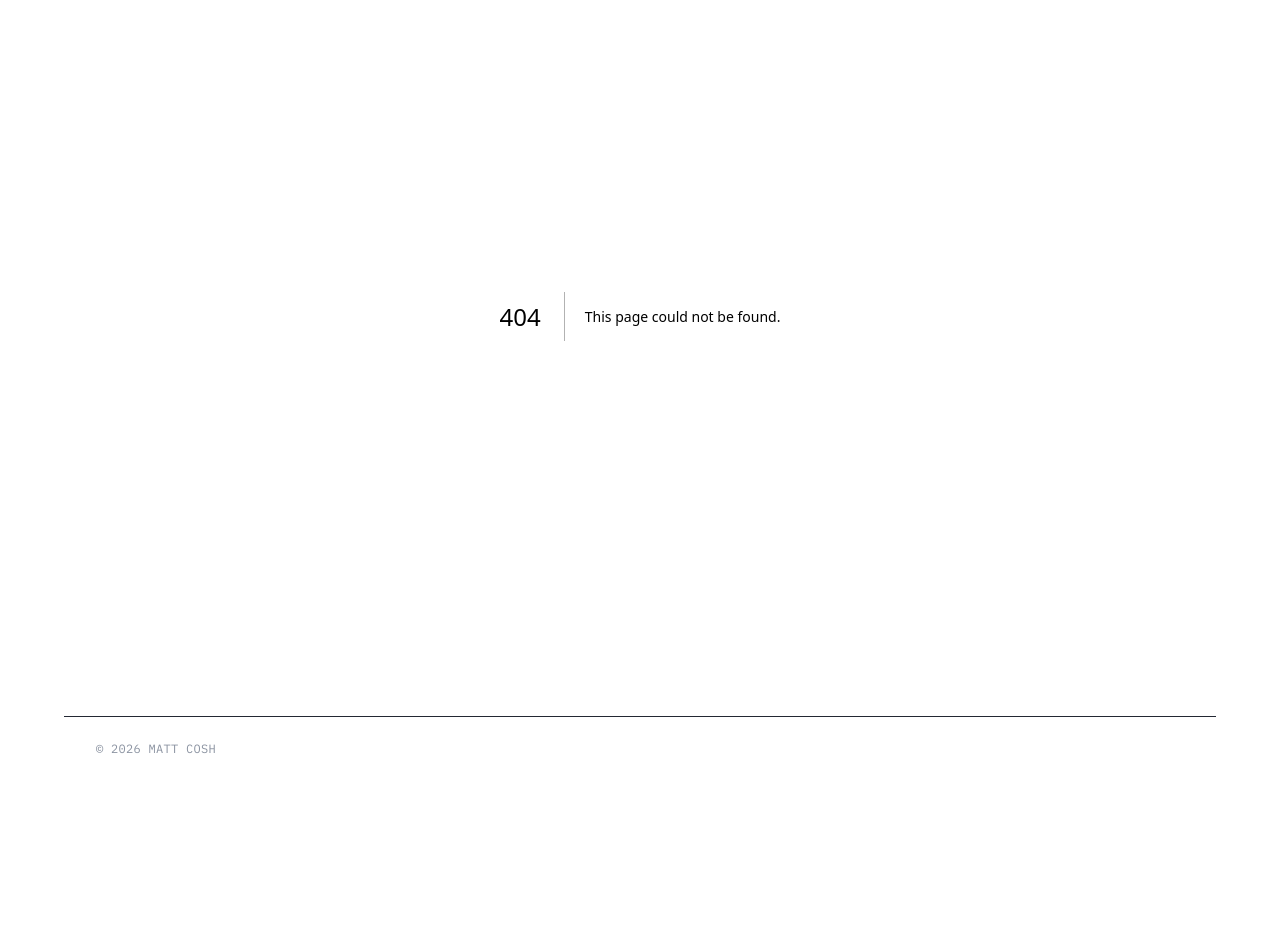
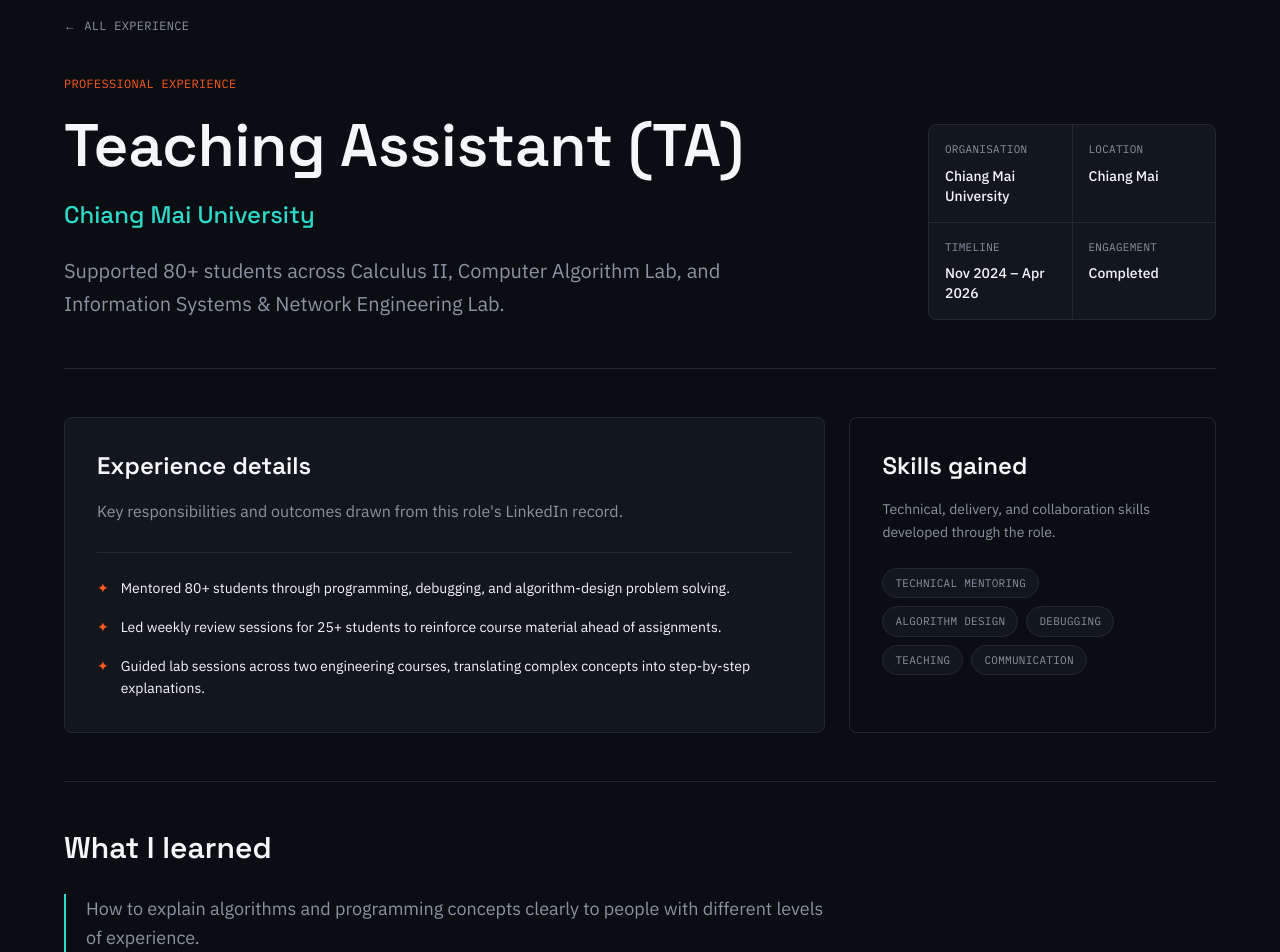
Before and after one commit to TheUnknown550/mattcosh.com, a Next.js app: page /experience/cmu-ta in a window 1280 px wide. Before the commit this address had no page. Shown: the part 160-1112 px from the top of the page. Before the commit the page ends 941 px from the top, so only its background shows below. Built offline with nearby package versions, Linux system fonts and the light colour scheme.

Commit message:
feat; created the experience pages

```diff
--- /dev/null
+++ b/src/app/experience/[id]/page.tsx
@@ -0,0 +1,20 @@
+import { notFound } from "next/navigation";
+import { ExperienceDetail } from "@/components/experience/ExperienceDetail";
+import { getAllExperience, getExperienceById } from "@/lib/experience";
+
+interface ExperienceDetailPageProps {
+  params: Promise<{ id: string }>;
+}
+
+export function generateStaticParams() {
+  return getAllExperience().map((entry) => ({ id: entry.id }));
+}
+
+export default async function ExperienceDetailPage({ params }: ExperienceDetailPageProps) {
+  const { id } = await params;
+  const entry = getExperienceById(id);
+
+  if (!entry) notFound();
+
+  return <ExperienceDetail entry={entry} />;
+}
--- a/src/components/experience/ExperienceCard.tsx
+++ b/src/components/experience/ExperienceCard.tsx
@@ -1,21 +1,17 @@
-"use client";
-
-import { useState } from "react";
+import Link from "next/link";
 import type { ExperienceEntry } from "@/types/experience";
 
 interface ExperienceCardProps {
   entry: ExperienceEntry;
 }
 
-/**
- * Role card with an expandable highlight list, animated via a CSS grid-rows
- * trick (0fr -> 1fr) so the panel height transitions without measuring it in JS.
- */
+/** A single, fully clickable overview card for an experience detail page. */
 export function ExperienceCard({ entry }: ExperienceCardProps) {
-  const [open, setOpen] = useState(false);
-
   return (
-    <div className="rounded-lg border border-line bg-surface p-6 transition-colors duration-300 hover:border-signal">
+    <Link
+      href={`/experience/${entry.id}`}
+      className="group block rounded-lg border border-line bg-surface p-6 transition-colors duration-300 hover:border-signal focus-visible:outline focus-visible:outline-2 focus-visible:outline-offset-4 focus-visible:outline-signal"
+    >
       <div className="flex flex-col gap-1 sm:flex-row sm:items-baseline sm:justify-between">
         <div>
           <h3 className="font-display text-lg font-semibold text-ink">{entry.title}</h3>
@@ -24,44 +20,21 @@
           </p>
         </div>
         <p className="shrink-0 font-mono text-xs uppercase tracking-wide text-signal">
-          {entry.startLabel} — {entry.endLabel}
+          {entry.startLabel} – {entry.endLabel}
         </p>
       </div>
 
       <p className="mt-4 text-sm leading-relaxed text-ink-muted">{entry.summary}</p>
 
-      <button
-        type="button"
-        onClick={() => setOpen((prev) => !prev)}
-        aria-expanded={open}
-        className="mt-4 flex items-center gap-2 font-mono text-xs uppercase tracking-wide text-ink transition-colors hover:text-accent"
-      >
+      <p className="mt-5 inline-flex items-center gap-2 font-mono text-xs uppercase tracking-wide text-signal transition-colors group-hover:text-accent">
+        View experience
         <span
           aria-hidden="true"
-          className={`inline-block transition-transform duration-300 motion-reduce:transition-none ${
-            open ? "rotate-90" : ""
-          }`}
+          className="transition-transform duration-200 group-hover:translate-x-1 motion-reduce:transition-none"
         >
           →
         </span>
-        {open ? "Hide details" : "Show details"}
-      </button>
-
-      <div
-        className="grid transition-[grid-template-rows] duration-300 ease-out motion-reduce:transition-none"
-        style={{ gridTemplateRows: open ? "1fr" : "0fr" }}
-      >
-        <div className="overflow-hidden">
-          <ul className="mt-4 space-y-2 border-t border-line pt-4 text-sm leading-relaxed text-ink-muted">
-            {entry.highlights.map((highlight) => (
-              <li key={highlight} className="flex gap-2">
-                <span className="text-signal">▸</span>
-                <span>{highlight}</span>
-              </li>
-            ))}
-          </ul>
-        </div>
-      </div>
-    </div>
+      </p>
+    </Link>
   );
 }
--- /dev/null
+++ b/src/components/experience/ExperienceDetail.tsx
@@ -0,0 +1,107 @@
+import Link from "next/link";
+import type { ExperienceEntry } from "@/types/experience";
+
+interface ExperienceDetailProps {
+  entry: ExperienceEntry;
+}
+
+/** Shared, resume-oriented detail layout for every work experience entry. */
+export function ExperienceDetail({ entry }: ExperienceDetailProps) {
+  const details = [
+    { label: "Organisation", value: entry.company },
+    { label: "Location", value: entry.location },
+    { label: "Timeline", value: `${entry.startLabel} – ${entry.endLabel}` },
+    { label: "Engagement", value: entry.endSortDate === null ? "Current" : "Completed" },
+  ];
+
+  return (
+    <article className="mx-auto max-w-6xl py-16 lg:py-24">
+      <Link
+        href="/experience"
+        className="group inline-flex items-center gap-2 font-mono text-xs uppercase tracking-wide text-ink-muted transition-colors hover:text-ink"
+      >
+        <span
+          aria-hidden="true"
+          className="transition-transform duration-200 group-hover:-translate-x-1 motion-reduce:transition-none"
+        >
+          ←
+        </span>
+        All experience
+      </Link>
+
+      <header className="mt-10 grid gap-10 border-b border-line pb-12 lg:grid-cols-[minmax(0,1fr)_18rem] lg:items-end">
+        <div>
+          <p className="font-mono text-xs uppercase tracking-wide text-accent">Professional experience</p>
+          <h1 className="mt-4 max-w-4xl font-display text-4xl font-semibold leading-tight text-ink lg:text-6xl">
+            {entry.title}
+          </h1>
+          <p className="mt-4 font-display text-2xl font-medium text-signal">{entry.company}</p>
+          <p className="mt-6 max-w-3xl text-lg leading-relaxed text-ink-muted lg:text-xl">
+            {entry.summary}
+          </p>
+        </div>
+
+        <dl className="grid grid-cols-2 gap-px overflow-hidden rounded-lg border border-line bg-line">
+          {details.map((detail) => (
+            <div key={detail.label} className="min-h-24 bg-surface p-4">
+              <dt className="font-mono text-[11px] uppercase tracking-wide text-ink-muted">
+                {detail.label}
+              </dt>
+              <dd className="mt-2 text-sm font-medium text-ink">{detail.value}</dd>
+            </div>
+          ))}
+        </dl>
+      </header>
+
+      <div className="grid gap-6 py-12 lg:grid-cols-[minmax(0,1.35fr)_minmax(16rem,0.65fr)]">
+        <section aria-labelledby="experience-details-heading" className="rounded-lg border border-line bg-surface p-6 lg:p-8">
+          <h2 id="experience-details-heading" className="font-display text-2xl font-semibold text-ink">
+            Experience details
+          </h2>
+          <p className="mt-4 max-w-2xl leading-relaxed text-ink-muted">
+            Key responsibilities and outcomes drawn from this role&apos;s LinkedIn record.
+          </p>
+          <ul className="mt-7 space-y-4 border-t border-line pt-6">
+            {entry.highlights.map((highlight) => (
+              <li key={highlight} className="flex gap-3 text-sm leading-relaxed text-ink">
+                <span aria-hidden="true" className="text-accent">✦</span>
+                {highlight}
+              </li>
+            ))}
+          </ul>
+        </section>
+
+        <section aria-labelledby="skills-gained-heading" className="rounded-lg border border-line p-6 lg:p-8">
+          <h2 id="skills-gained-heading" className="font-display text-2xl font-semibold text-ink">
+            Skills gained
+          </h2>
+          <p className="mt-4 text-sm leading-relaxed text-ink-muted">
+            Technical, delivery, and collaboration skills developed through the role.
+          </p>
+          <ul className="mt-6 flex flex-wrap gap-2 font-mono text-[11px] uppercase tracking-wide text-ink-muted">
+            {entry.skillsGained.map((skill) => (
+              <li key={skill} className="rounded-full border border-line bg-surface px-3 py-1.5">
+                {skill}
+              </li>
+            ))}
+          </ul>
+        </section>
+      </div>
+
+      <section aria-labelledby="lessons-heading" className="border-t border-line pt-12">
+        <div className="max-w-3xl">
+          <h2 id="lessons-heading" className="font-display text-3xl font-semibold text-ink">
+            What I learned
+          </h2>
+          <ul className="mt-7 space-y-5">
+            {entry.whatILearned.map((lesson) => (
+              <li key={lesson} className="border-l-2 border-signal pl-5 text-lg leading-relaxed text-ink-muted">
+                {lesson}
+              </li>
+            ))}
+          </ul>
+        </div>
+      </section>
+    </article>
+  );
+}
--- a/src/components/roadmap/PulseTimeline.tsx
+++ b/src/components/roadmap/PulseTimeline.tsx
@@ -442,28 +442,33 @@
         })}
 
         {filtered.map((entry) => {
-          const projectHref =
-            entry.type === "project" && entry.link && !entry.link.href.startsWith("http")
+          const detailHref =
+            (entry.type === "project" || entry.type === "work") &&
+            entry.link &&
+            !entry.link.href.startsWith("http")
               ? entry.link.href
               : null;
+          const cardHref =
+            detailHref ?? (entry.type === "education" ? "/experience" : null);
+          const cardLabel = entry.type === "project" ? "View project" : "View experience";
           return (
             <div
               key={entry.id}
               ref={(el) => registerRow(entry.id, el)}
-              role={projectHref ? "link" : undefined}
-              tabIndex={projectHref ? 0 : undefined}
-              onClick={projectHref ? () => router.push(projectHref) : undefined}
+              role={cardHref ? "link" : undefined}
+              tabIndex={cardHref ? 0 : undefined}
+              onClick={cardHref ? () => router.push(cardHref) : undefined}
               onKeyDown={
-                projectHref
+                cardHref
                   ? (event) => {
                       if (event.key === "Enter" || event.key === " ") {
                         event.preventDefault();
-                        router.push(projectHref);
+                        router.push(cardHref);
                       }
                     }
                   : undefined
               }
-              className={projectHref ? "cursor-pointer" : undefined}
+              className={cardHref ? "cursor-pointer" : undefined}
               style={{ paddingLeft: geometry.graphWidth }}
             >
             <Reveal>
@@ -502,9 +507,9 @@
                       ))}
                     </ul>
                   )}
-                  {projectHref ? (
+                  {cardHref ? (
                     <p className="mt-4 inline-flex font-mono text-xs uppercase tracking-wide text-signal">
-                      View project →
+                      {cardLabel} →
                     </p>
                   ) : (
                     entry.link &&
--- a/src/data/experience.ts
+++ b/src/data/experience.ts
@@ -20,6 +20,11 @@
       "Built BFF logic and email notification flows to support real business workflows.",
       "Worked through sprint planning, code review, testing, and QA as part of an Agile delivery team.",
     ],
+    skillsGained: ["Full-Stack Development", "API Integration", "BFF Design", "Testing & QA", "Agile Delivery"],
+    whatILearned: [
+      "How production teams turn requirements into maintainable, reliable software through planning, reviews, testing, and QA.",
+      "How frontend, backend, API, and notification work must fit together to support a real business workflow.",
+    ],
   },
   {
     id: "fastwork",
@@ -37,6 +42,11 @@
       "Built responsive frontend websites and full-stack web apps from planning through deployment.",
       "Delivered IoT and circuit-design work alongside custom form systems with automated email notifications.",
     ],
+    skillsGained: ["Client Discovery", "Full-Stack Delivery", "Deployment", "IoT & Circuit Design", "Client Communication"],
+    whatILearned: [
+      "How to turn an open-ended client request into a defined scope, practical delivery plan, and working solution.",
+      "How to balance software, hardware, usability, and clear communication across independent client projects.",
+    ],
   },
   {
     id: "cmu-ta",
@@ -53,6 +63,11 @@
       "Mentored 80+ students through programming, debugging, and algorithm-design problem solving.",
       "Led weekly review sessions for 25+ students to reinforce course material ahead of assignments.",
       "Guided lab sessions across two engineering courses, translating complex concepts into step-by-step explanations.",
+    ],
+    skillsGained: ["Technical Mentoring", "Algorithm Design", "Debugging", "Teaching", "Communication"],
+    whatILearned: [
+      "How to explain algorithms and programming concepts clearly to people with different levels of experience.",
+      "How mentoring strengthens technical reasoning by requiring a structured, patient approach to problem solving.",
     ],
   },
   {
@@ -72,5 +87,10 @@
       "Reconfigured IoT and wireless devices into a centralised room-management setup and built a usage-tracking dashboard.",
       "Recognised for strong performance and invited back for a second summer internship.",
     ],
+    skillsGained: ["IoT Integration", "Raspberry Pi", "OBS Studio", "Workflow Automation", "Project Coordination"],
+    whatILearned: [
+      "How to deploy and improve technology in an active physical environment without disrupting the people who use it.",
+      "How configuration isolation, automation, and operational visibility improve a shared media-room workflow.",
+    ],
   },
 ];
--- a/src/data/timeline.ts
+++ b/src/data/timeline.ts
@@ -25,6 +25,7 @@
   sortDate: entry.sortDate,
   endSortDate: entry.endSortDate,
   description: entry.summary,
+  link: { label: "View experience", href: `/experience/${entry.id}` },
 }));
 
 const projectEntries: TimelineEntry[] = projects.map((project) => ({
--- /dev/null
+++ b/src/lib/experience.ts
@@ -0,0 +1,10 @@
+import { experience } from "@/data/experience";
+import type { ExperienceEntry } from "@/types/experience";
+
+export function getAllExperience(): ExperienceEntry[] {
+  return experience;
+}
+
+export function getExperienceById(id: string): ExperienceEntry | undefined {
+  return experience.find((entry) => entry.id === id);
+}
--- a/src/types/experience.ts
+++ b/src/types/experience.ts
@@ -11,4 +11,6 @@
   endSortDate: string | null;
   summary: string;
   highlights: string[];
+  skillsGained: string[];
+  whatILearned: string[];
 }
```
Also changed, not shown: 1 other file (tests, documents, lock files or other folders).
